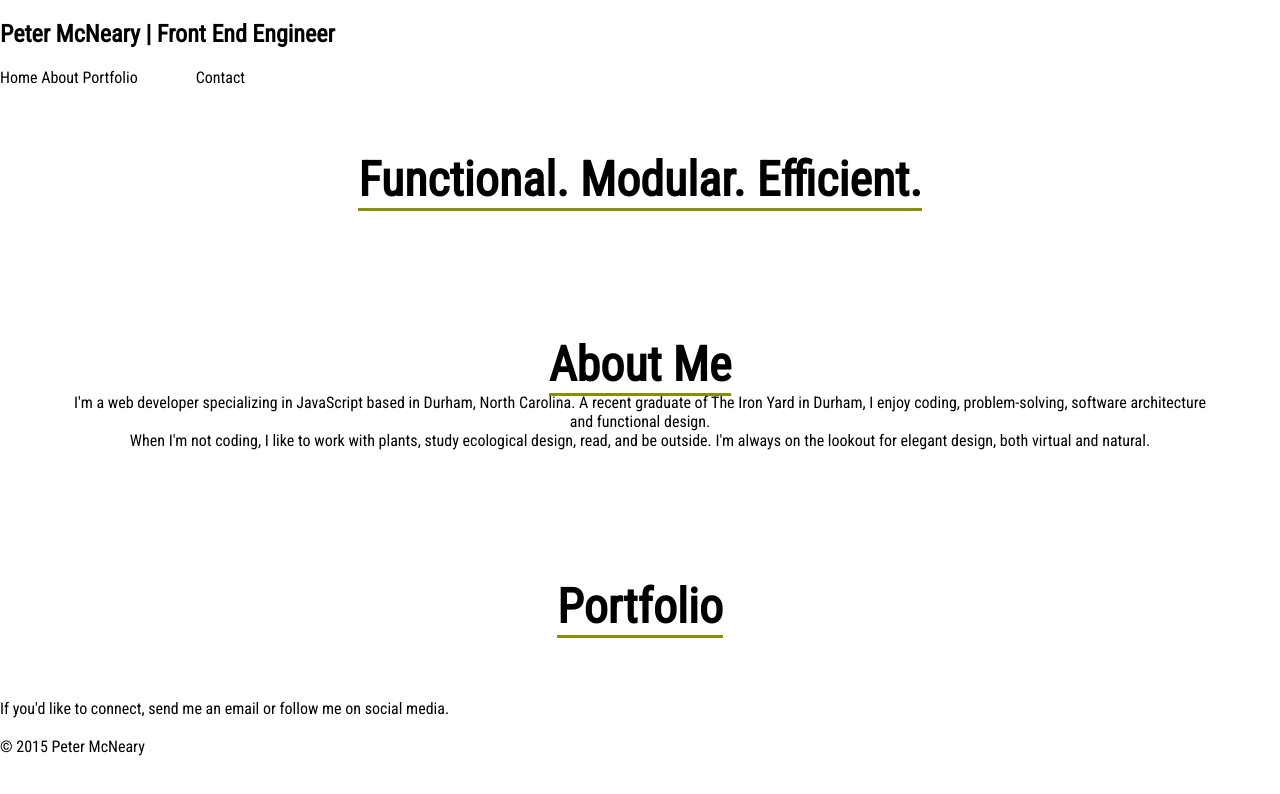
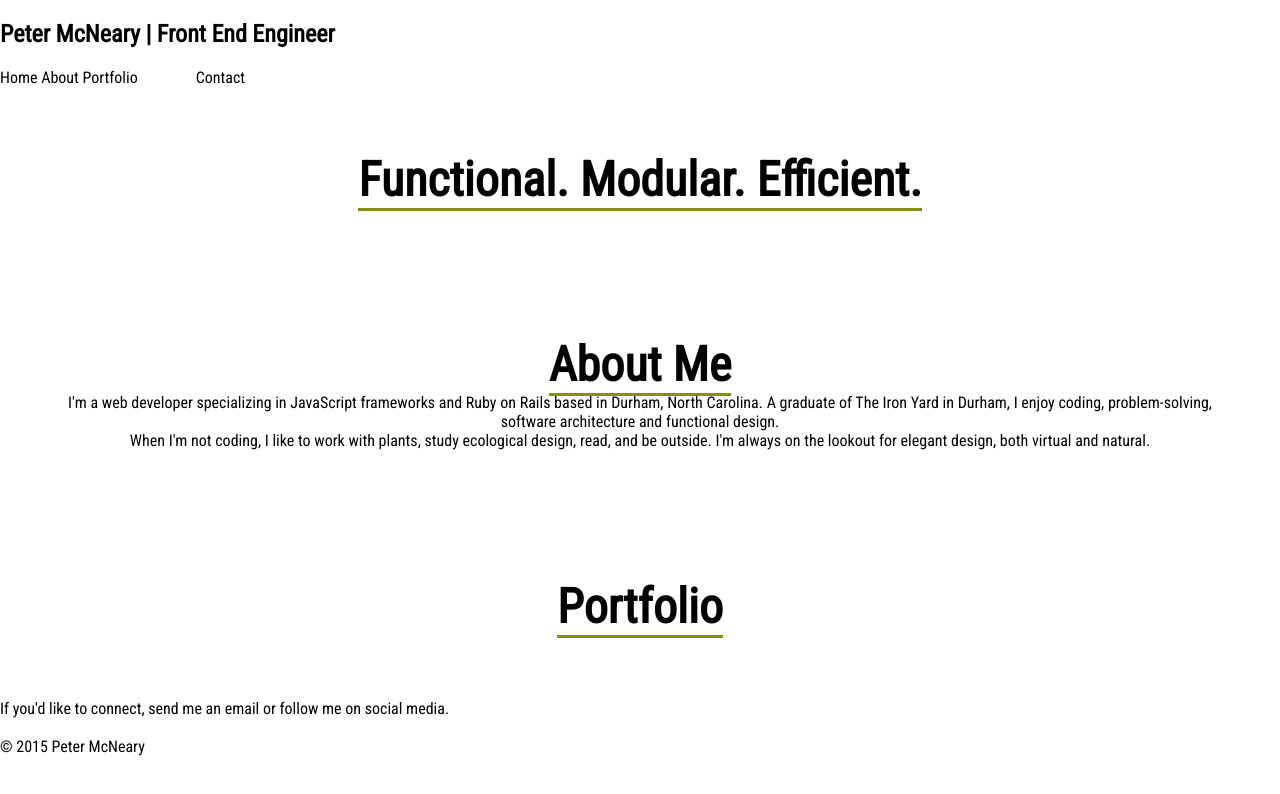
Before and after one commit to plmcneary/portfolio, a plain HTML site: page index.html in a window 1280 px wide. Drawn offline with Linux system fonts and the light colour scheme.

Commit message:
Update copy

```diff
--- a/index.html
+++ b/index.html
@@ -42,7 +42,7 @@
           </div>
           <div class="profile">
             <p class="about-text">
-              I'm a web developer specializing in JavaScript based in Durham, North Carolina.  A recent graduate of The Iron Yard in Durham, I enjoy coding, problem-solving, software architecture and functional design.
+              I'm a web developer specializing in JavaScript frameworks and Ruby on Rails based in Durham, North Carolina.  A graduate of The Iron Yard in Durham, I enjoy coding, problem-solving, software architecture and functional design.
             </p>
             <p class="about-text-2">
               When I'm not coding, I like to work with plants, study ecological design, read, and be outside.  I'm always on the lookout for elegant design, both virtual and natural.
```
